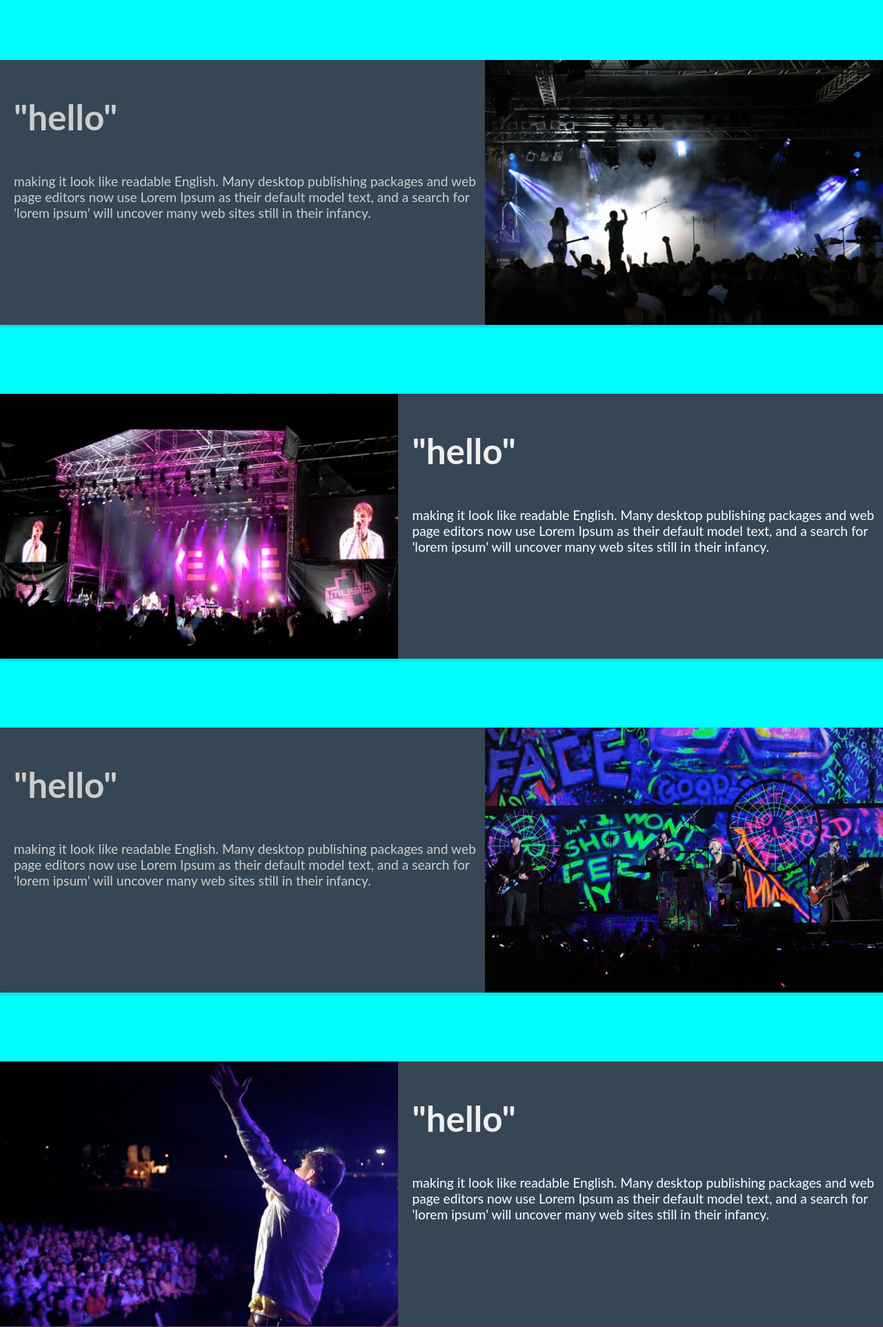
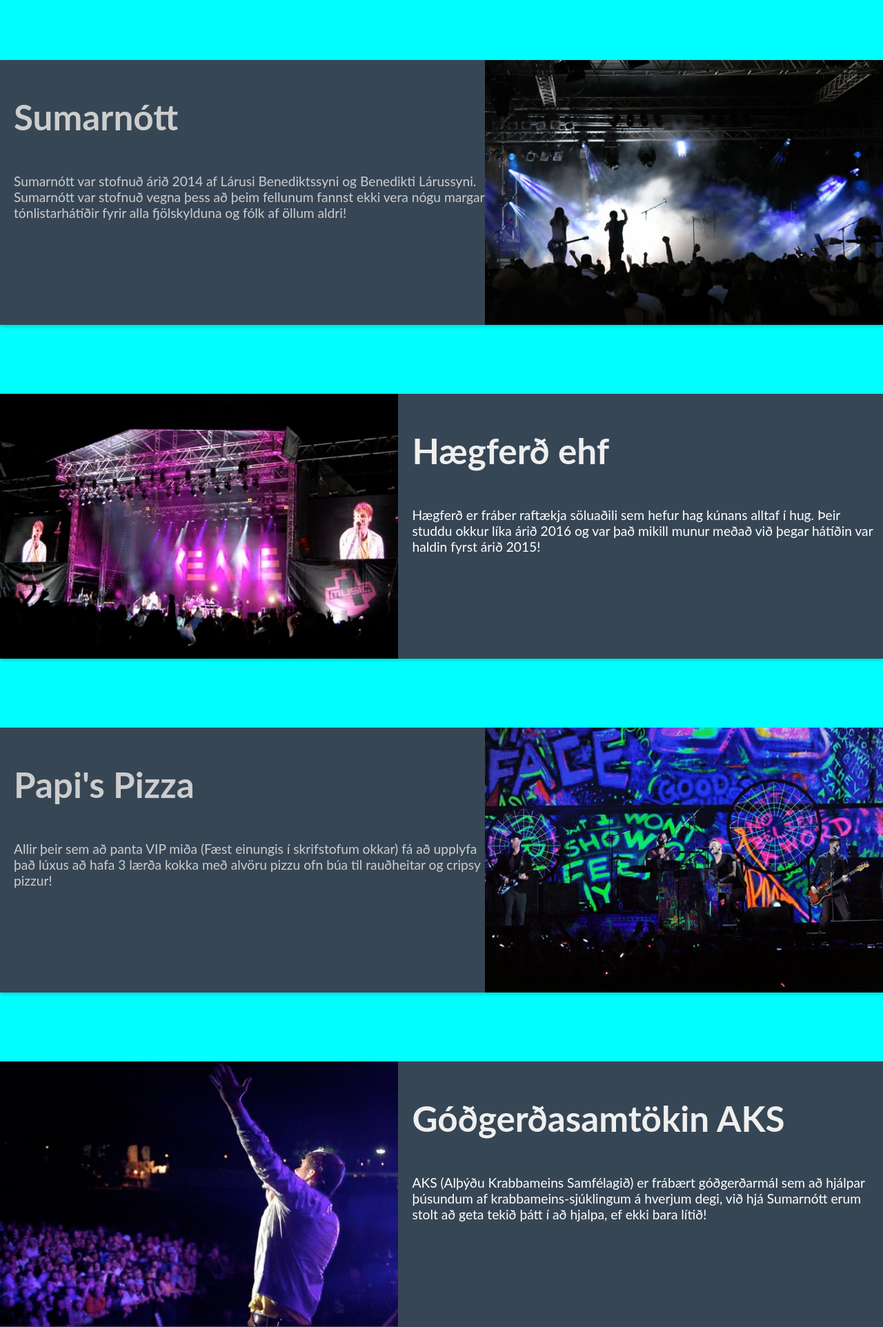
Before and after one commit to BenediktSexyMan/Lokaverk, a PHP site: page /info.html in a window 1280 px wide. Shown: the part 521-2445 px from the top of the page at 69% size. Run offline with PHP 8.4, Linux system fonts and the light colour scheme.

Commit message:
Lagaði merge vandamál

```diff
--- a/heimStyle.css
+++ b/heimStyle.css
@@ -152,6 +152,9 @@ body .parallax-item1 {
     height: 5em;
     margin-left: calc(75% / 2);
     background-color: #402b3c; }
+    body .parallax-item1 .intro-text img {
+      width: 15vw;
+      margin-left: calc((100% - 15vw) / 2); }
 
 body .parallax-item2 {
   background-image: url("fest2.jpg");
--- a/heimStyle.scss
+++ b/heimStyle.scss
@@ -31,6 +31,10 @@ body{
             height: 5em;
             margin-left: calc(75% / 2);
             background-color: $contrast_one;
+            img{
+                width: 15vw;
+                margin-left: calc((100% - 15vw) / 2);
+            }
         }
     }
     .parallax-item2{
--- a/index.html
+++ b/index.html
@@ -2,6 +2,7 @@
     <head>
         <meta http-equiv="Content-Type" content="text/html; charset=UTF-8"/>
         <link rel="stylesheet" type="text/css" href="heimStyle.css">
+        <title>Sumarnótt - Heim</title>
     </head>
     <body>
         <label for="toggle" id="menu"><p>&#9776; menu</p></label>
@@ -13,7 +14,7 @@
             <div><a href="panta.php">Pöntun</a></div>
             <div><a href="spjall.php">Umfjöllun</a></div>
         </div>
-        <div class="parallax-item1"><div class="intro-text">Nafn Hátíðar</div></div>
+        <div class="parallax-item1"><div class="intro-text"><img src="sumarnott.svg"></div></div>
         <div class="text">
             <div class="content">
                 <div class="pwrapper">
--- a/info.html
+++ b/info.html
@@ -1,9 +1,9 @@
 <!DOCTYPE html>
 <html>
 <head>
-<title>Um</title>
-<meta content="text/html; charset=utf-8" http-equiv="Content-Type">
-<link href="infoStyle.css" rel="stylesheet" type="text/css">
+    <meta content="text/html; charset=utf-8" http-equiv="Content-Type">
+    <link href="infoStyle.css" rel="stylesheet" type="text/css">
+    <title>Sumarnótt - Um</title>
 </head>
     <body>
         <label for="toggle" id="menu"><p>&#9776; menu</p></label>
@@ -20,30 +20,30 @@
         </section>
         <div class="box1">
             <div class="p-div-left">
-                <h3>"hello"</h3>
-                <p class="p-left">making it look like readable English. Many desktop publishing packages and web page editors now use Lorem Ipsum as their default model text, and a search for 'lorem ipsum' will uncover many web sites still in their infancy.</p>
+                <h3>Sumarnótt</h3>
+                <p class="p-left">Sumarnótt var stofnuð árið 2014 af Lárusi Benediktssyni og Benedikti Lárussyni. Sumarnótt var stofnuð vegna þess að þeim fellunum fannst ekki vera nógu margar tónlistarhátíðir fyrir alla fjölskylduna og fólk af öllum aldri!</p>
             </div>
             <img class="right-img" src="dbeaec_9655_6821-istock000004201222small.jpg">
         </div>
         <div class="box2">
             <img class="left-img" src="stageshot.jpg">
             <div class="p-div-right">
-                <h3 class="box2-h3">"hello"</h3>
-                <p class="right-p">making it look like readable English. Many desktop publishing packages and web page editors now use Lorem Ipsum as their default model text, and a search for 'lorem ipsum' will uncover many web sites still in their infancy.</p>
+                <h3 class="box2-h3">Hægferð ehf</h3>
+                <p class="right-p">Hægferð er fráber raftækja söluaðili sem hefur hag kúnans alltaf í hug. Þeir studdu okkur líka árið 2016 og var það mikill munur meðað við þegar hátíðin var haldin fyrst árið 2015!</p>
             </div>
         </div>
         <div class="box1">
             <div class="p-div-left">
-                <h3>"hello"</h3>
-                <p class="p-left">making it look like readable English. Many desktop publishing packages and web page editors now use Lorem Ipsum as their default model text, and a search for 'lorem ipsum' will uncover many web sites still in their infancy.</p>
+                <h3>Papi's Pizza</h3>
+                <p class="p-left">Allir þeir sem að panta VIP miða (Fæst einungis í skrifstofum okkar) fá að upplyfa það lúxus að hafa 3 lærða kokka með alvöru pizzu ofn búa til rauðheitar og cripsy pizzur!</p>
             </div>
             <img class="right-img" src="d5aadae560916384a4727f31b34ede66.jpg">
         </div>
         <div class="box2">
             <img class="left-img" src="tommy.jpg">
             <div class="p-div-right">
-                <h3 class="box2-h3">"hello"</h3>
-                <p class="right-p">making it look like readable English. Many desktop publishing packages and web page editors now use Lorem Ipsum as their default model text, and a search for 'lorem ipsum' will uncover many web sites still in their infancy.</p>
+                <h3 class="box2-h3">Góðgerðasamtökin AKS</h3>
+                <p class="right-p">AKS (Alþýðu Krabbameins Samfélagið) er frábært góðgerðarmál sem að hjálpar þúsundum af krabbameins-sjúklingum á hverjum degi, við hjá Sumarnótt erum stolt að geta tekið þátt í að hjalpa, ef ekki bara lítið!</p>
             </div>
         </div>
         <footer class="botn">
--- a/infoStyle.scss
+++ b/infoStyle.scss
@@ -57,10 +57,10 @@ body {
 	        padding-left: 20px;
             flex-grow: 1;
             .box2-h3 {
-                color: #efefef;
+                color: #cdcdcd
             }
             .right-p {
-                color: white;
+                color: #cdcdcd
             }
         }
         .left-img {
--- a/panta.php
+++ b/panta.php
@@ -3,6 +3,7 @@
     <head>
         <meta http-equiv="Content-Type" content="text/html; charset=UTF-8"/>
         <link rel="stylesheet" type="text/css" href="pantaStyle.css">
+        <title>Sumarnótt - Pöntun</title>
     </head>
     <script>
         function closeMessage(){
--- a/pantaStyle.css
+++ b/pantaStyle.css
@@ -263,6 +263,7 @@ body {
         -ms-flex-pack: center;
         justify-content: center; }
     body .pontunCon .anim {
+      overflow: hidden;
       width: 100%;
       height: 3em;
       border-top: 0.3em #53384e solid;
--- a/pantaStyle.scss
+++ b/pantaStyle.scss
@@ -109,6 +109,7 @@ body{
             }
         }
         .anim{
+            overflow: hidden;
             width: 100%;
             height: 3em;
             border-top: 0.3em $contrast_one * 1.3 solid;
--- a/posts.php
+++ b/posts.php
@@ -3,6 +3,7 @@
     <head>
         <meta http-equiv="Content-Type" content="text/html; charset=UTF-8"/>
         <link rel="stylesheet" type="text/css" href="postStyle.css">
+        <title>Sumarnótt - Posts</title>
     </head>
     <body>
         <div class="posts">
--- a/spjall.php
+++ b/spjall.php
@@ -30,6 +30,7 @@
     <head>
         <meta http-equiv="Content-Type" content="text/html; charset=UTF-8"/>
         <link rel="stylesheet" type="text/css" href="spjallStyle.css">
+        <title>Sumarnótt - Spjall</title>
     </head>
     <body>
         <label for="toggle" id="menu"><p>&#9776; menu</p></label>
```
Also changed, not shown: dagskra.html (+3 -4 lines).
